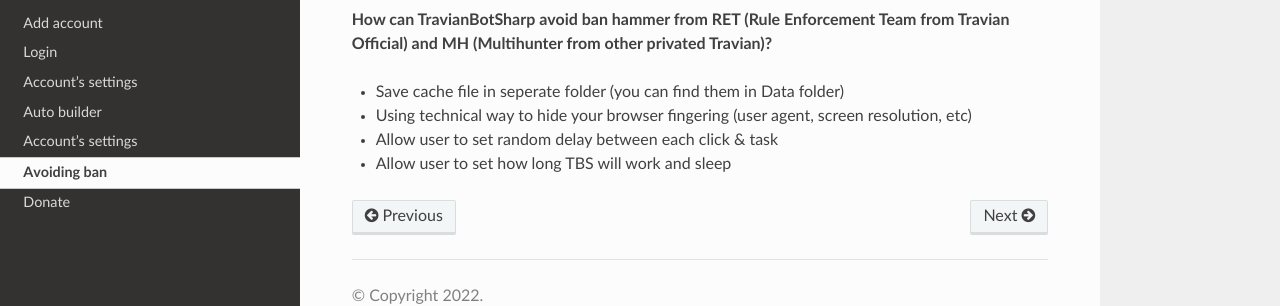
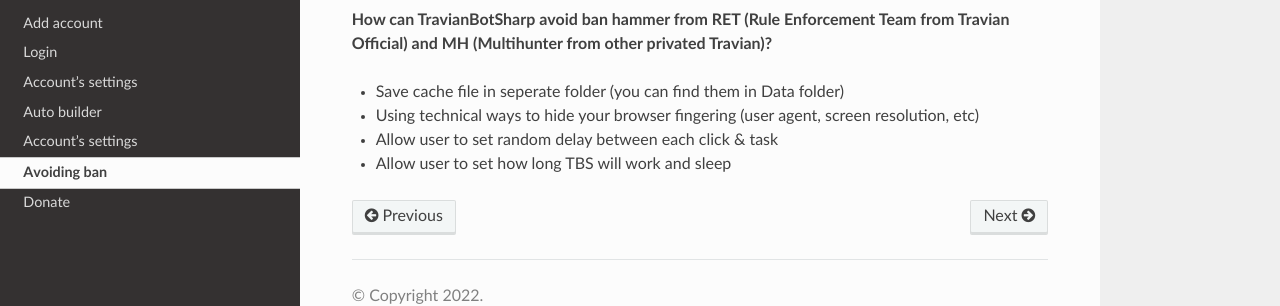
Before and after one commit to vinaghost/TBS-Docs, a Sphinx documentation site: the page built from docs/source/banhammeravoid.rst, in a window 1280 px wide. Shown: the part 152-458 px from the top of the page. Built offline with Sphinx 7.4.7 and the Read the Docs theme 2.0.0, drawn with Linux system fonts in a browser that asks for light colours.

Commit message:
fix typo

```diff
--- a/docs/source/banhammeravoid.rst
+++ b/docs/source/banhammeravoid.rst
@@ -4,6 +4,6 @@
 **How can TravianBotSharp avoid ban hammer from RET (Rule Enforcement Team from Travian Official) and MH (Multihunter from other privated Travian)?**
 
 * Save cache file in seperate folder (you can find them in Data folder)
-* Using technical way to hide your browser fingering (user agent, screen resolution, etc)
+* Using technical ways to hide your browser fingering (user agent, screen resolution, etc)
 * Allow user to set random delay between each click & task
 * Allow user to set how long TBS will work and sleep
```
